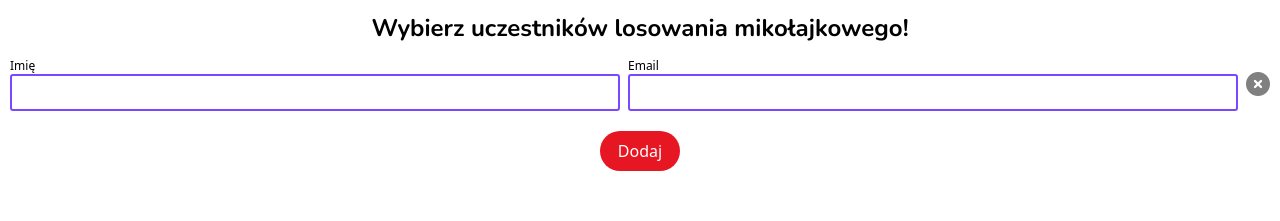
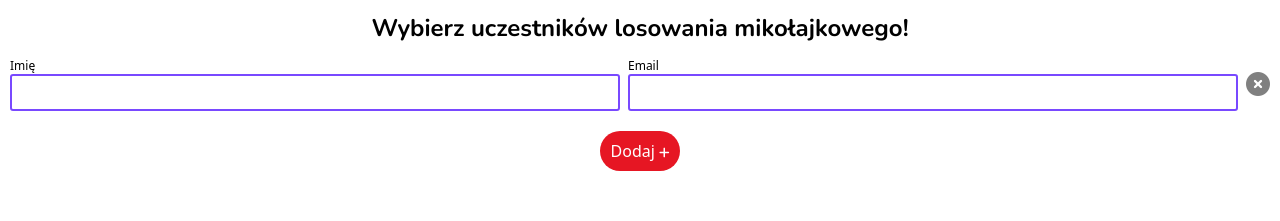
Before and after one commit to Tomasz-Budny/xmas-stocking-ui, an Angular app: page / in a window 1280 px wide. Shown: the top 221 px of the page. Built offline with nearby package versions, Linux system fonts and the light colour scheme.

Commit message:
Add "no attendee" disclaimer

```diff
--- a/src/app/home/attendee-form/attendee-form.component.html
+++ b/src/app/home/attendee-form/attendee-form.component.html
@@ -1,4 +1,9 @@
 <form [formGroup]="attendeeForm">
+  <div
+    class="text-center"
+    *ngIf="attendeesArray.controls.length === 0">
+    Brak uczestników!
+  </div>
   <div
     class="attendee-container w-full"
     *ngFor="let group of attendeesArray.controls; let i = index"
@@ -19,5 +24,9 @@
   </div>
 </form>
 <div class="flex mt-5">
-  <button class="add-attendee btn m-auto" (click)="addAttendee()">Dodaj</button>
+  <button
+    class="add-attendee btn m-auto"
+    (click)="addAttendee()">
+    Dodaj <i class="fa-solid fa-plus text-xs"></i>
+  </button>
 </div>
```
